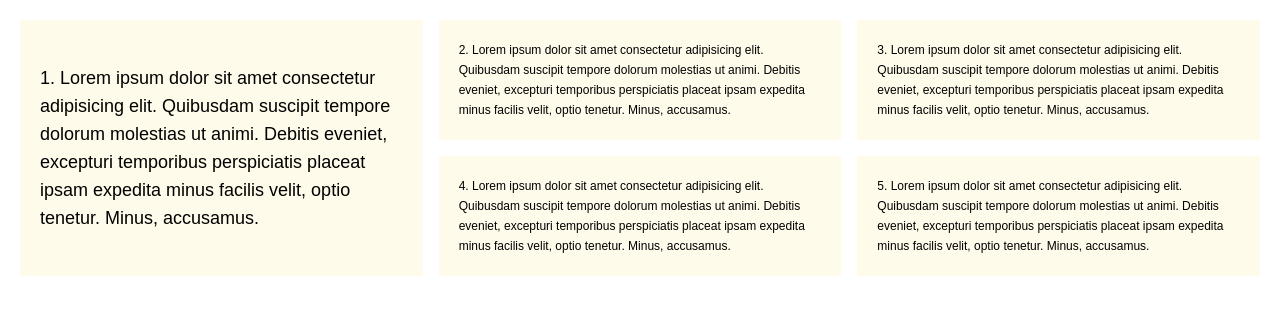
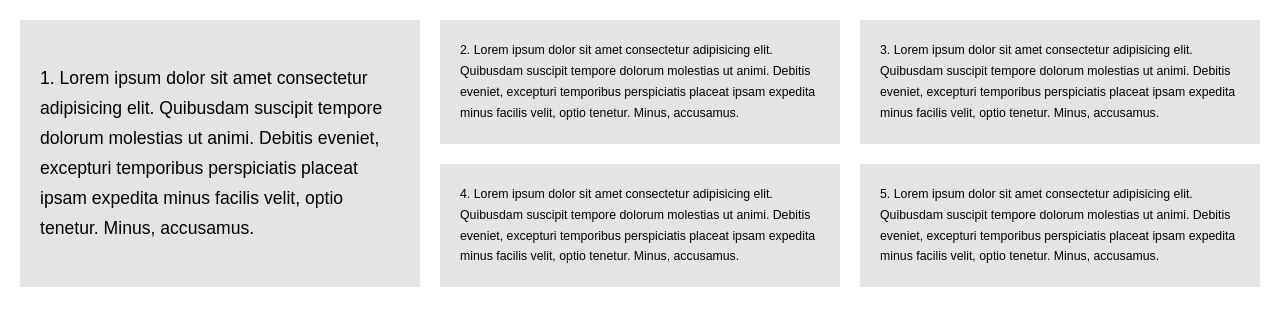
Before and after one commit to 6qat/lab-css-grid, a Next.js app: page /tailwind in a window 1280 px wide. Shown: the top 326 px of the page. Built offline with nearby package versions, Linux system fonts and the light colour scheme.

Commit message:
Make tailwind perfectly mimic pure css grid

```diff
--- a/app/locals.css
+++ b/app/locals.css
@@ -12,11 +12,7 @@ body {
 }
 
 /*====================================================================================================================*/
-
-.click {
-    padding: 20px;
-    text-align: center;
-}
+/* Exemplo 1                                                                                                          */
 
 .parent {
     padding: 20px;
@@ -46,6 +42,7 @@ body {
 }
 
 /*====================================================================================================================*/
+/* Exemplo 2                                                                                                          */
 
 .example-banner {
     max-width: 900px;
@@ -175,3 +172,8 @@ body {
     border-bottom: 5px solid rgb(255, 41, 123);
     border-left: 5px solid rgb(255, 41, 123);
 }
+
+.click {
+    padding: 20px;
+    text-align: center;
+}
--- a/app/page.tsx
+++ b/app/page.tsx
@@ -1,6 +1,9 @@
 export default function Home() {
     return (
         <main>
+            {/*======================================================================================================*/}
+            {/* Exemplo 1                                                                                            */}
+
             <div className="parent">
                 <div className="item">
                     <p>1. Lorem ipsum dolor sit amet consectetur adipisicing elit. Quibusdam suscipit tempore dolorum
@@ -33,6 +36,9 @@ export default function Home() {
                 {/*        minus facilis velit, optio tenetur. Minus, accusamus.</p>*/}
                 {/*</div>*/}
             </div>
+
+            {/*======================================================================================================*/}
+            {/* Exemplo 2                                                                                            */}
 
             <div className="example-banner">
                 <div className="center-me">Hello</div>
--- a/app/tailwind/page.tsx
+++ b/app/tailwind/page.tsx
@@ -1,28 +1,30 @@
 export default function Tailwind() {
     return (
         <main>
-            <div className="grid grid-cols-3 p-5 gap-4 ">
-                <div className="bg-amber-50 p-5 row-span-2 text-lg leading-7 grid grid-cols-1 items-center">
+            {/*<div className="grid grid-cols-[60%_1fr_1fr] p-[20px] gap-[20px] ">*/}
+            {/*<div className="grid grid-cols-[500px_1fr_1fr] p-[20px] gap-[20px] ">*/}
+            <div className="grid grid-cols-3 p-[20px] gap-[20px] ">
+                <div className="bg-mygray p-5 row-span-2 text-[1.1rem] leading-[1.7] grid grid-cols-1 items-center">
                     <p>1. Lorem ipsum dolor sit amet consectetur adipisicing elit. Quibusdam suscipit tempore dolorum
                         molestias ut animi. Debitis eveniet, excepturi temporibus perspiciatis placeat ipsam expedita
                         minus facilis velit, optio tenetur. Minus, accusamus.</p>
                 </div>
-                <div className="bg-amber-50 p-5 text-xs leading-5">
+                <div className="bg-mygray p-5 text-[0.77rem] leading-[1.7]">
                     <p>2. Lorem ipsum dolor sit amet consectetur adipisicing elit. Quibusdam suscipit tempore dolorum
                         molestias ut animi. Debitis eveniet, excepturi temporibus perspiciatis placeat ipsam expedita
                         minus facilis velit, optio tenetur. Minus, accusamus.</p>
                 </div>
-                <div className="bg-amber-50 p-5 text-xs leading-5">
+                <div className="bg-mygray p-5 text-[0.77rem] leading-[1.7]">
                     <p>3. Lorem ipsum dolor sit amet consectetur adipisicing elit. Quibusdam suscipit tempore dolorum
                         molestias ut animi. Debitis eveniet, excepturi temporibus perspiciatis placeat ipsam expedita
                         minus facilis velit, optio tenetur. Minus, accusamus.</p>
                 </div>
-                <div className="bg-amber-50 p-5 text-xs leading-5">
+                <div className="bg-mygray p-5 text-[0.77rem] leading-[1.7]">
                     <p>4. Lorem ipsum dolor sit amet consectetur adipisicing elit. Quibusdam suscipit tempore dolorum
                         molestias ut animi. Debitis eveniet, excepturi temporibus perspiciatis placeat ipsam expedita
                         minus facilis velit, optio tenetur. Minus, accusamus.</p>
                 </div>
-                <div className="bg-amber-50 p-5 text-xs leading-5">
+                <div className="bg-mygray p-5 text-[0.77rem] leading-[1.7]">
                     <p>5. Lorem ipsum dolor sit amet consectetur adipisicing elit. Quibusdam suscipit tempore dolorum
                         molestias ut animi. Debitis eveniet, excepturi temporibus perspiciatis placeat ipsam expedita
                         minus facilis velit, optio tenetur. Minus, accusamus.</p>
--- a/tailwind.config.ts
+++ b/tailwind.config.ts
@@ -13,6 +13,9 @@ const config: Config = {
         'gradient-conic':
           'conic-gradient(from 180deg at 50% 50%, var(--tw-gradient-stops))',
       },
+      colors: {
+        'mygray': '#e4e4e4'
+      }
     },
   },
   plugins: [],
```
